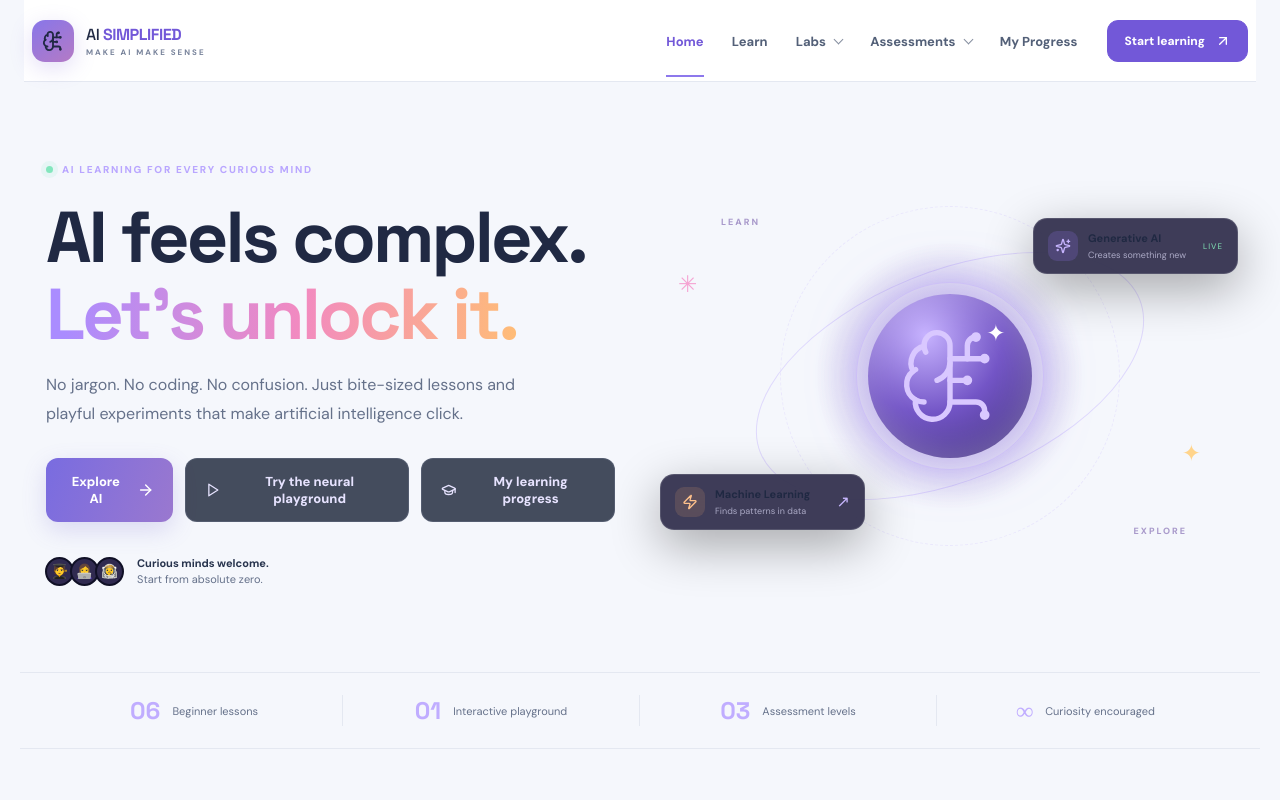
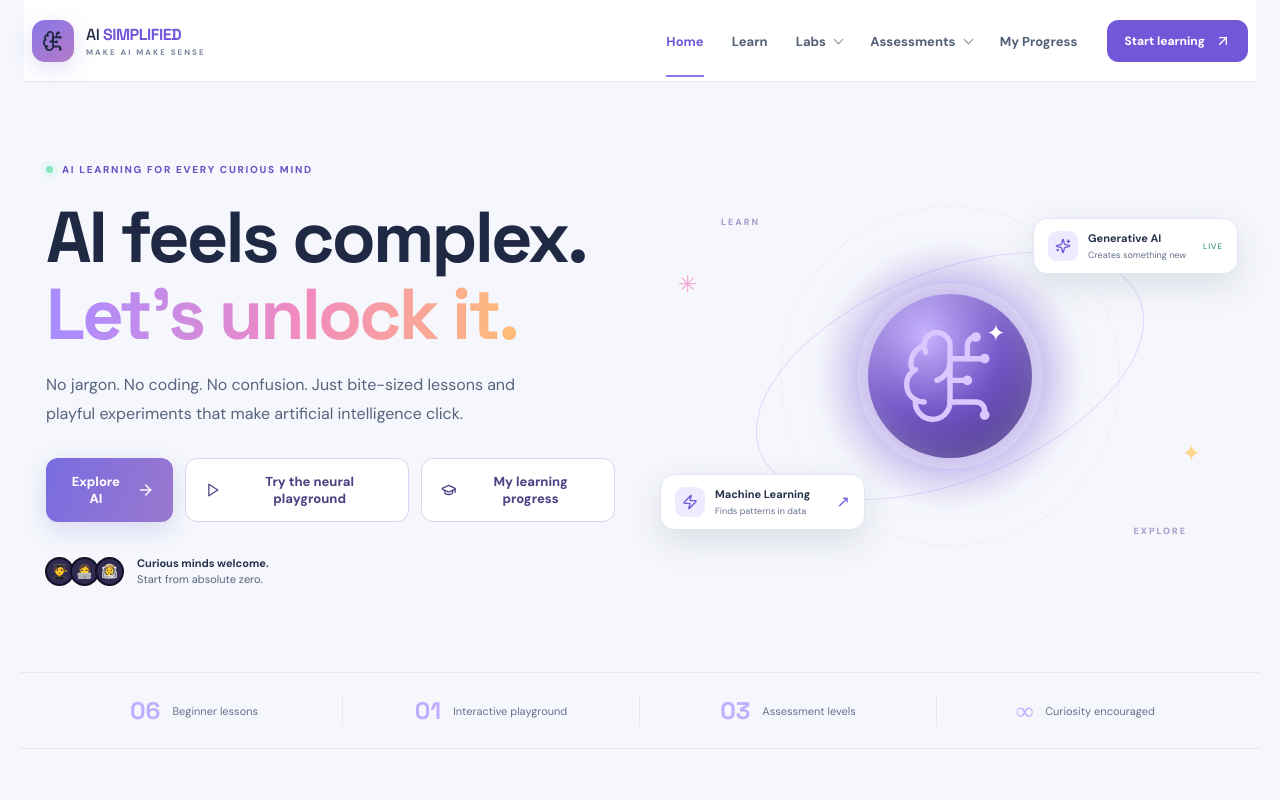
Before and after one commit to quantum-rakhi/ai-simplified, a React (Vite) app: page / in a window 1280 px wide. Shown: the top 800 px of the page. Built offline with nearby package versions, Linux system fonts and the light colour scheme.

Commit message:
Improve light theme text contrast and readability

```diff
--- a/src/premium.css
+++ b/src/premium.css
@@ -419,3 +419,76 @@ body {
   .nav-links > button,
   .nav-menu > summary { color: #536078; }
 }
+
+/* READABILITY AND CONTRAST FIX */
+.float-card {
+  background: #ffffff !important;
+  color: #26324b !important;
+  border: 1px solid #e1e5ef !important;
+  box-shadow: 0 12px 35px rgba(38, 50, 75, .12) !important;
+}
+
+.float-card b {
+  color: #26324b !important;
+}
+
+.float-card small {
+  color: #64718a !important;
+}
+
+.float-card .tiny-live {
+  color: #16845d !important;
+}
+
+.float-card .float-arrow {
+  color: #7258d8 !important;
+}
+
+.float-card .mini-icon {
+  background: #eeeaff !important;
+  color: #7258d8 !important;
+}
+
+.eyebrow,
+.card-tag {
+  color: #6953c7 !important;
+}
+
+.hero-lede,
+.page-intro p,
+.lesson-card p,
+.section-heading p,
+.footer-inner > p {
+  color: #56647d !important;
+}
+
+.hero-proof {
+  color: #56647d !important;
+}
+
+.hero-proof b {
+  color: #26324b !important;
+}
+
+.card-number,
+.card-bottom {
+  color: #64718a !important;
+}
+
+.search-box span {
+  color: #64718a !important;
+}
+
+.btn-ghost {
+  background: #ffffff !important;
+  color: #4c4384 !important;
+  border: 1px solid #d9d3f4 !important;
+}
+
+.btn-ghost:hover {
+  background: #f0edff !important;
+}
+
+.empty-state {
+  color: #56647d !important;
+}
```
